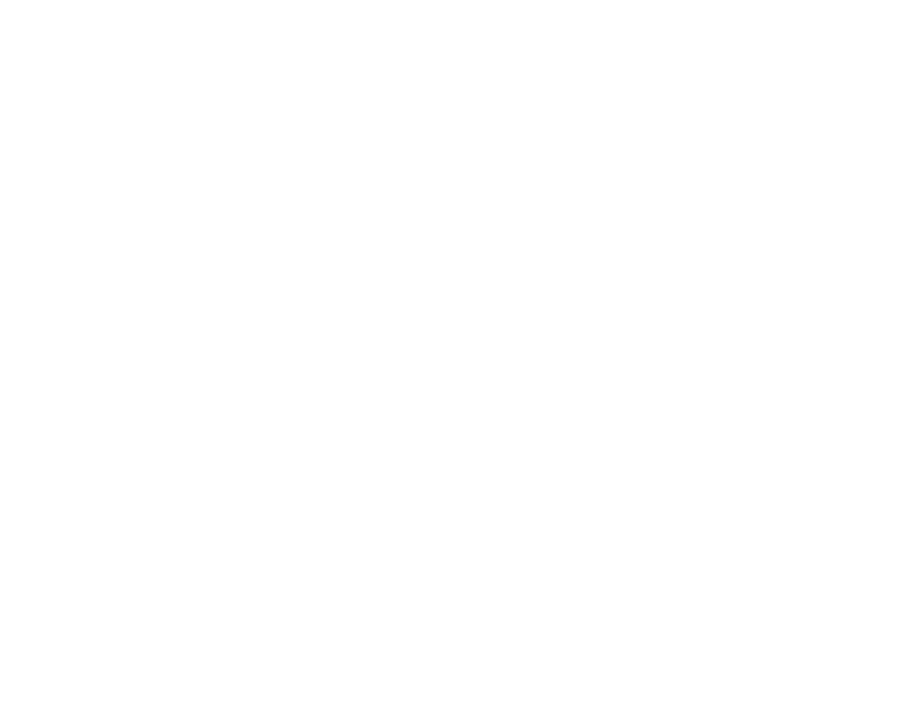
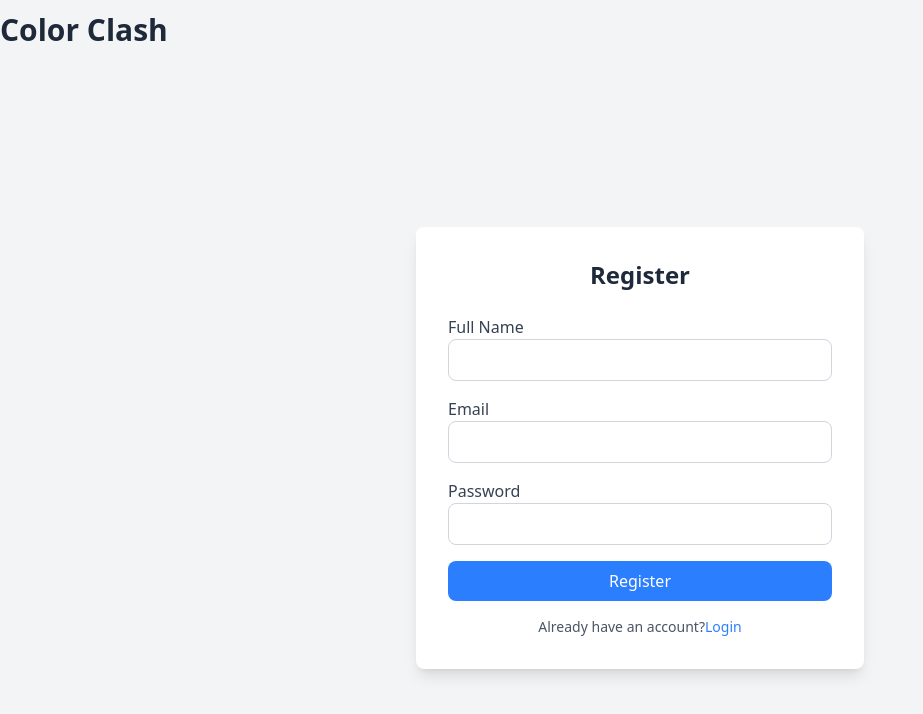
Before and after one commit to MohitMahara/Color-Clash, a React (Vite) app in the folder client/: page /register in a window 1280 px wide. Before the commit this address had no page. Shown: the top 714 px of the page, without its empty margins (0-923 px from the left). Built offline with nearby package versions, Linux system fonts and the light colour scheme.

Commit message:
done changes in authentication and implemented noifications through react toaster

```diff
--- a/client/package.json
+++ b/client/package.json
@@ -10,8 +10,10 @@
     "preview": "vite preview"
   },
   "dependencies": {
+    "axios": "^1.10.0",
     "react": "^19.1.0",
     "react-dom": "^19.1.0",
+    "react-hot-toast": "^2.5.2",
     "react-router-dom": "^7.6.2"
   },
   "devDependencies": {
--- a/client/src/App.jsx
+++ b/client/src/App.jsx
@@ -1,14 +1,22 @@
-import React from 'react';
-import './styles/App.css'
-import { Routes, Route } from 'react-router-dom';
-import HomePage from './pages/HomePage';
+import "./styles/App.css";
+import { Routes, Route } from "react-router-dom";
+import HomePage from "./pages/HomePage";
+import { Toaster } from "react-hot-toast";
+import { LoginPage } from "./pages/auth/LoginPage";
+import { RegisterPage } from "./pages/auth/RegisterPage";
 
 function App() {
   return (
-    <Routes>
-      <Route path="/" element={<HomePage/>} />
-    </Routes>
-  )
+    <>
+      <Toaster position="top-center" toastOptions={{ default: { duration: 1500 } }} />
+
+      <Routes>
+        <Route path="/" element={<HomePage />} />
+        <Route path="/login" element={<LoginPage/>} />
+        <Route path="/register" element={<RegisterPage/>} />
+      </Routes>
+    </>
+  );
 }
 
-export default App
+export default App;
--- a/client/src/Components/HomePage/RoundTracker.jsx
+++ b/client/src/Components/HomePage/RoundTracker.jsx
@@ -1,4 +1,4 @@
-import { useRound } from "./RoundContext";
+import { useRound } from "../../contexts/roundContext";
 
 export const RoundTracker = () => {
     const {round } = useRound();
--- a/client/src/Components/HomePage/Timer.jsx
+++ b/client/src/Components/HomePage/Timer.jsx
@@ -1,4 +1,4 @@
-import { useRound } from "./RoundContext";
+import { useRound } from "../../contexts/roundContext";
 
 export const Timer = () => {
     const {timeLeft} = useRound();
--- /dev/null
+++ b/client/src/contexts/authContext.jsx
@@ -0,0 +1,41 @@
+import { useState, createContext, useContext, useEffect } from "react";
+import axios from "axios";
+
+export const AuthContext = createContext();
+
+export const AuthProvider = ({ children }) => {
+
+  const [userInfo, setUserInfo] = useState({
+    user: null,
+    token: null,
+  });
+
+  // Default header for all requests made via axios.
+
+  axios.defaults.headers.common['Authorization'] =  userInfo?.token
+
+  useEffect(() => {
+    const data = localStorage.getItem("colorclash");
+
+    if (data) {
+      const parseData = JSON.parse(data);
+
+      setUserInfo({
+        ...userInfo,
+        user: parseData.user,
+        token: parseData.token,
+      });
+    }
+
+  }, []);
+
+  return (
+    <AuthContext.Provider value={{ userInfo, setUserInfo}}>
+      {children}
+    </AuthContext.Provider>
+  );
+};
+
+// custome hooks
+
+export const UseAuth = () => useContext(AuthContext);
--- a/client/src/pages/HomePage.jsx
+++ b/client/src/pages/HomePage.jsx
@@ -3,23 +3,30 @@ import { RegisteredUsers } from "../Components/HomePage/RegisteredUsers";
 import { RoundTracker } from "../Components/HomePage/RoundTracker";
 import { Timer } from "../Components/HomePage/Timer";
 import Layout from "../Components/Layout/Layout";
-import { useRound } from "../Components/HomePage/RoundContext";
+import { useRound } from "../contexts/roundContext";
+import { UseAuth } from "../contexts/authContext";
+import toast from "react-hot-toast";
 
 export default function HomePage() {
   const [selectedColor, setSelectedColor] = useState("");
   const [selectedAmount, setSelectedAmount] = useState(0);
   const [registeredUsers, setRegisteredUsers] = useState(0);
   const {round} = useRound();
+  const {userInfo} = UseAuth();
 
 
   const handleSubmit = () => {
+
+    if(userInfo?.user == null || userInfo?.token == null) {
+      toast.error("Please login to start the game");
+      return;
+    }
+
     if(selectedAmount === 0 || selectedColor === ""){
-        alert("To start the game please select color and amount");
+        toast.error("To start the game please select a color and amount");
         return;
     }
-    alert("You have been registered in round " + round + " with color " + selectedColor + " and amount " + selectedAmount);
-
-
+    toast.success("You have been registered in round " + round + " with color " + selectedColor + " and amount " + selectedAmount);
   }
 
 
--- /dev/null
+++ b/client/src/pages/auth/AuthHeader.jsx
@@ -0,0 +1,18 @@
+import React from "react";
+import { NavLink } from "react-router-dom";
+
+export const AuthHeader = () => {
+  return (
+    <>
+      <div className="bg-gray-100">
+        <div className="container mx-auto pt-3">
+          <NavLink to={"/"}>
+            <h1 className="text-3xl font-bold text-gray-800">
+              Color Clash
+            </h1>
+          </NavLink>
+        </div>
+      </div>
+    </>
+  );
+};
--- /dev/null
+++ b/client/src/pages/auth/LoginPage.jsx
@@ -0,0 +1,84 @@
+import React, { useState } from "react";
+import { AuthHeader } from "./AuthHeader";
+import { Link } from "react-router-dom";
+import axios from "axios";
+import { useNavigate } from "react-router-dom";
+import { UseAuth } from "../../contexts/authContext";
+import {toast} from "react-hot-toast";
+
+export const LoginPage = () =>{
+
+  const [email, setEmail] = useState("");
+  const [password, setPassword] = useState("");
+  const {userInfo, setUserInfo} = UseAuth();
+  const navigate = useNavigate();
+
+  const handleSubmit = async (e) =>{
+    e.preventDefault();
+
+    try {
+       const res = await axios.post(`${import.meta.env.VITE_SERVER_API}/api/v1/auth/login`, {
+        email, password
+       });
+
+       if(res.data.success){
+
+          setUserInfo({
+            ...userInfo,
+            user: res.data.user,
+            token: res.data.token,
+        });
+
+        localStorage.setItem("colorclash", JSON.stringify(res.data));
+        toast.success(res.data.msg);
+
+        setTimeout(() => {
+          navigate('/');
+
+        }, 1500)
+       }
+    } catch (error) {
+       toast.error(error.message);
+    }
+  }
+
+  return (
+    <>
+    <AuthHeader/>
+    <div className="bg-gray-100 flex items-center justify-center h-screen">
+      <div className="bg-white p-8 rounded-lg shadow-lg w-full max-w-md">
+        <h2 className="text-2xl font-bold text-center text-gray-800 mb-6">Login</h2>
+        <form>
+          <div className="mb-4">
+            <label className="block text-gray-700">Email</label>
+            <input
+              type="email"
+              className="w-full p-2 border border-gray-300 rounded-lg focus:ring-2 focus:ring-blue-500 focus:outline-none"
+              value={email}
+              onChange={(e) => setEmail(e.target.value)}
+              required
+            />
+          </div>
+          <div className="mb-4">
+            <label className="block text-gray-700">Password</label>
+            <input
+              type="password"
+              className="w-full p-2 border border-gray-300 rounded-lg focus:ring-2 focus:ring-blue-500 focus:outline-none"
+              value={password}
+              onChange={(e) => setPassword(e.target.value)}
+              required
+            />
+          </div>
+
+          <button  type="submit"   className="w-full bg-blue-500 text-white p-2 rounded-lg hover:bg-blue-600 transition" onClick={handleSubmit}>
+            Log in
+          </button>
+        </form>
+        <p className="text-sm text-gray-600 mt-4 text-center">
+          Don't have an account? <Link to="/register" className="text-blue-500">Register</Link>
+        </p>
+      </div>
+    </div>
+    </>
+  )
+}
--- /dev/null
+++ b/client/src/pages/auth/RegisterPage.jsx
@@ -0,0 +1,102 @@
+import React, {useState} from "react";
+import { AuthHeader } from "./AuthHeader";
+import { useNavigate } from "react-router-dom";
+import { Link } from "react-router-dom";
+import toast from "react-hot-toast";
+import axios from "axios";
+
+export const RegisterPage = () => {
+
+  const [name, setName] = useState("");
+  const [email, setEmail] = useState("");
+  const [password, setPassword] = useState("");
+
+  const navigate = useNavigate();
+
+
+  const handleSubmit = async (e) =>{
+    e.preventDefault();
+    try {
+       if(!name || !email || !password){
+          toast.error("Please fill all the fields");
+          return;
+       }
+
+       const res = await axios.post(`${import.meta.env.VITE_SERVER_API}/api/v1/auth/register`, {
+        name, email, password
+       });
+
+       if(res.data.success){
+          toast.success("Registered Successfully");
+          setTimeout(() =>{
+          navigate('/login');
+          }, 1500)
+       }
+       else{
+        toast.error(res.data.msg);
+       }
+
+    } catch (error) {
+       toast.error(error.message);
+    }
+  }
+
+  return (
+    <>
+      <AuthHeader/>
+      <div className="bg-gray-100 flex items-center justify-center h-screen">
+        <div className="bg-white p-8 rounded-lg shadow-lg w-full max-w-md">
+          <h2 className="text-2xl font-bold text-center text-gray-800 mb-6">
+            Register
+          </h2>
+          <form>
+            <div className="mb-4">
+              <label className="block text-gray-700">Full Name</label>
+              <input
+                type="text"
+                className="w-full p-2 border border-gray-300 rounded-lg focus:ring-2 focus:ring-blue-500 focus:outline-none"
+                value={name}
+                onChange={(e) => setName(e.target.value)}
+                required
+              />
+            </div>
+            <div className="mb-4">
+              <label className="block text-gray-700">Email</label>
+              <input
+                type="email"
+                className="w-full p-2 border border-gray-300 rounded-lg focus:ring-2 focus:ring-blue-500 focus:outline-none"
+                value={email}
+                onChange={(e) => setEmail(e.target.value)}
+                required
+              />
+            </div>
+            <div className="mb-4">
+              <label className="block text-gray-700">Password</label>
+              <input
+                type="password"
+                className="w-full p-2 border border-gray-300 rounded-lg focus:ring-2 focus:ring-blue-500 focus:outline-none"
+                value={password}
+                onChange={(e) => setPassword(e.target.value)}
+                required
+              />
+            </div>
+
+            <button
+              type="submit"
+              className="w-full bg-blue-500 text-white p-2 rounded-lg hover:bg-blue-600 transition"
+              onClick={handleSubmit}
+            >
+              Register
+            </button>
+          </form>
+          <p className="text-sm text-gray-600 mt-4 text-center">
+            Already have an account?
+            <Link to="/login" className="text-blue-500">
+              Login
+            </Link>
+          </p>
+        </div>
+      </div>
+    </>
+  );
+};
```
Also changed, not shown: client/src/Components/Layout/Header.jsx (+40 -1 lines), client/src/main.jsx (+14 -11 lines), client/src/contexts/roundContext.jsx (renamed from client/src/Components/HomePage/RoundContext.jsx), 1 other file (tests, documents, lock files or other folders).
